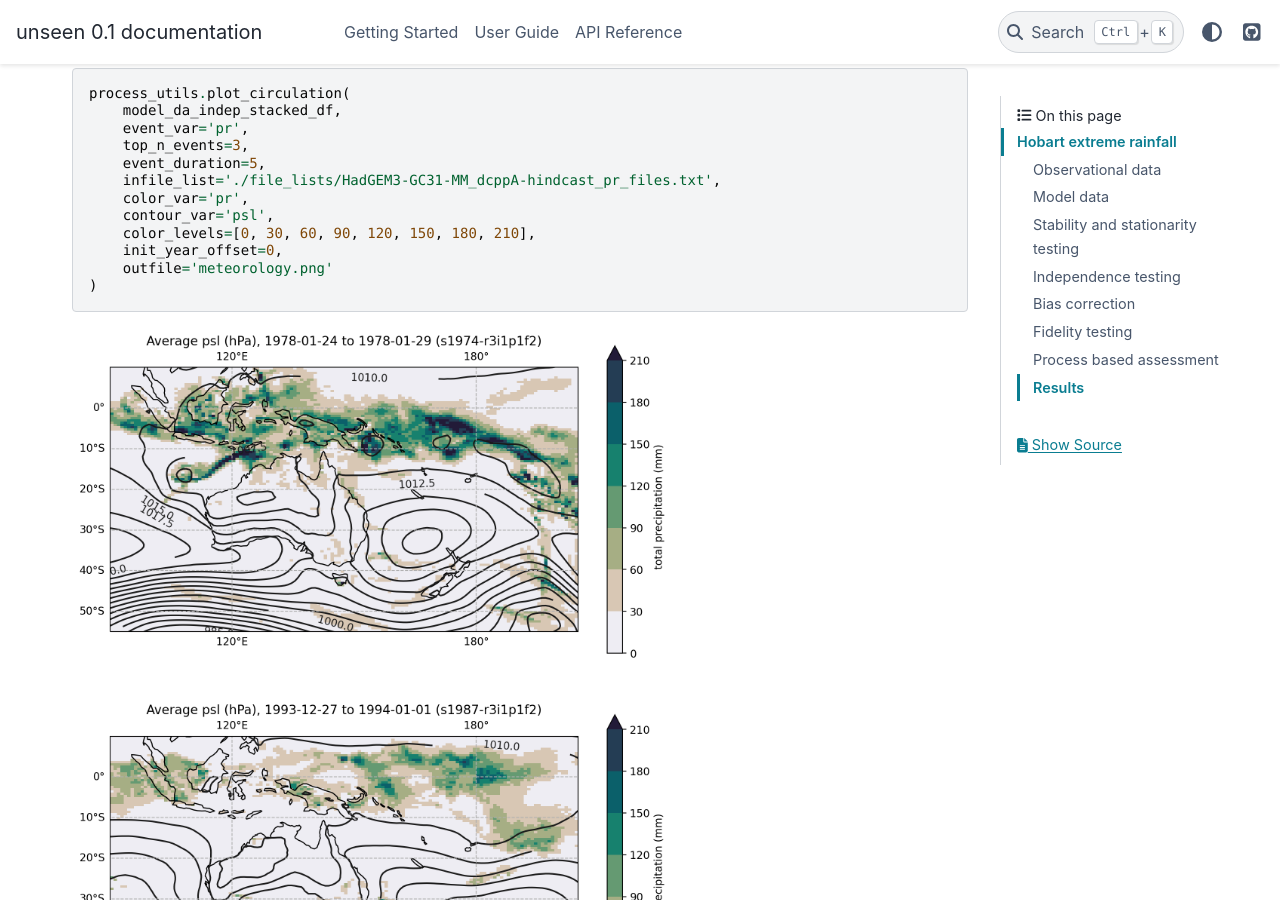
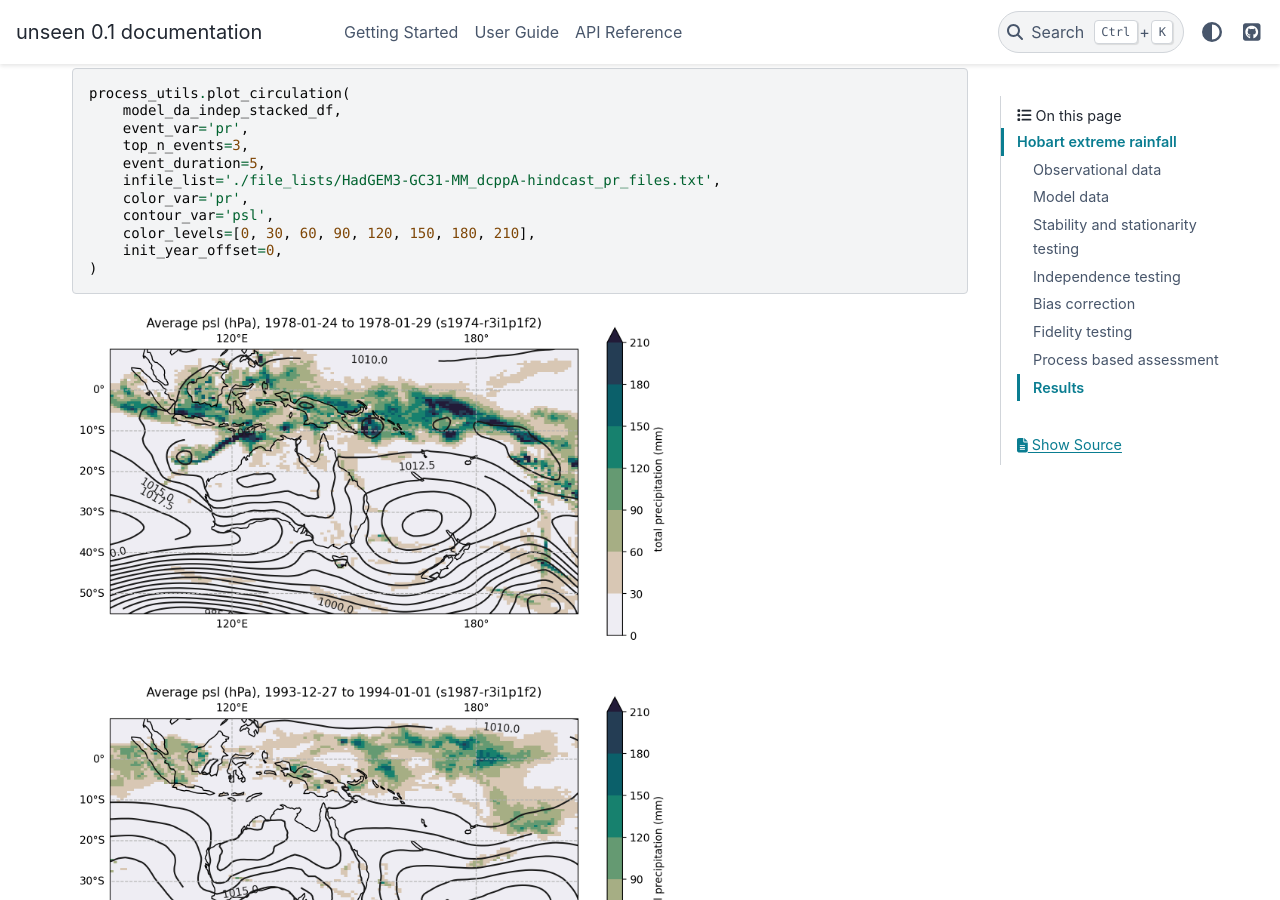
Before and after one commit to AusClimateService/unseen, a Sphinx documentation site: the page built from docs/user_guide/worked_example_stationary.rst, in a window 1280 px wide and 900 px high, scrolled down 13794 px. Built offline with Sphinx 7.4.7 and the PyData theme 0.15.4, drawn with Linux system fonts in a browser that asks for light colours; pages that are not in the unit, such as notebooks, are missing from menus.

Commit message:
Update worked_example_stationary.rst

```diff
--- a/docs/user_guide/worked_example_stationary.rst
+++ b/docs/user_guide/worked_example_stationary.rst
@@ -602,7 +602,6 @@
         contour_var='psl',
         color_levels=[0, 30, 60, 90, 120, 150, 180, 210],
         init_year_offset=0,
-        outfile='meteorology.png'
     )
 
 
```
